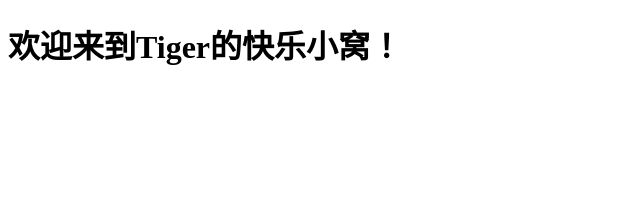
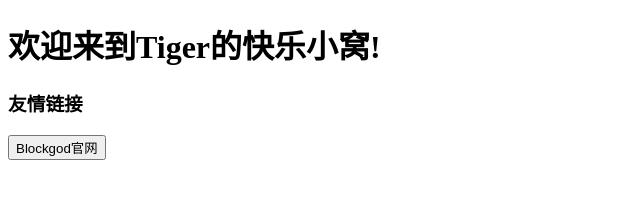
Before and after one commit to Tiger1228cym/Tiger1228cym.github.io, a plain HTML site: page index.html in a window 1280 px wide. Shown: the whole page, without its empty margins (0-640 px from the left). Drawn offline with Linux system fonts and the light colour scheme.

Commit message:
index.html

```diff
--- a/index.html
+++ b/index.html
@@ -6,6 +6,10 @@
     <meta name="viewport" content="width=device-width, initial-scale=1.0">
     <title>Tiger的快乐小窝</title>
 <body>
-    <h1>欢迎来到Tiger的快乐小窝！</h1>
+    <h1>欢迎来到Tiger的快乐小窝! </h1>
+    <h3>友情链接</h3>
+    <a href="https://tiger1228cym.github.io/BlockGod">
+        <button>Blockgod官网</button>
+    </a>
 </body>
 </html>
```
